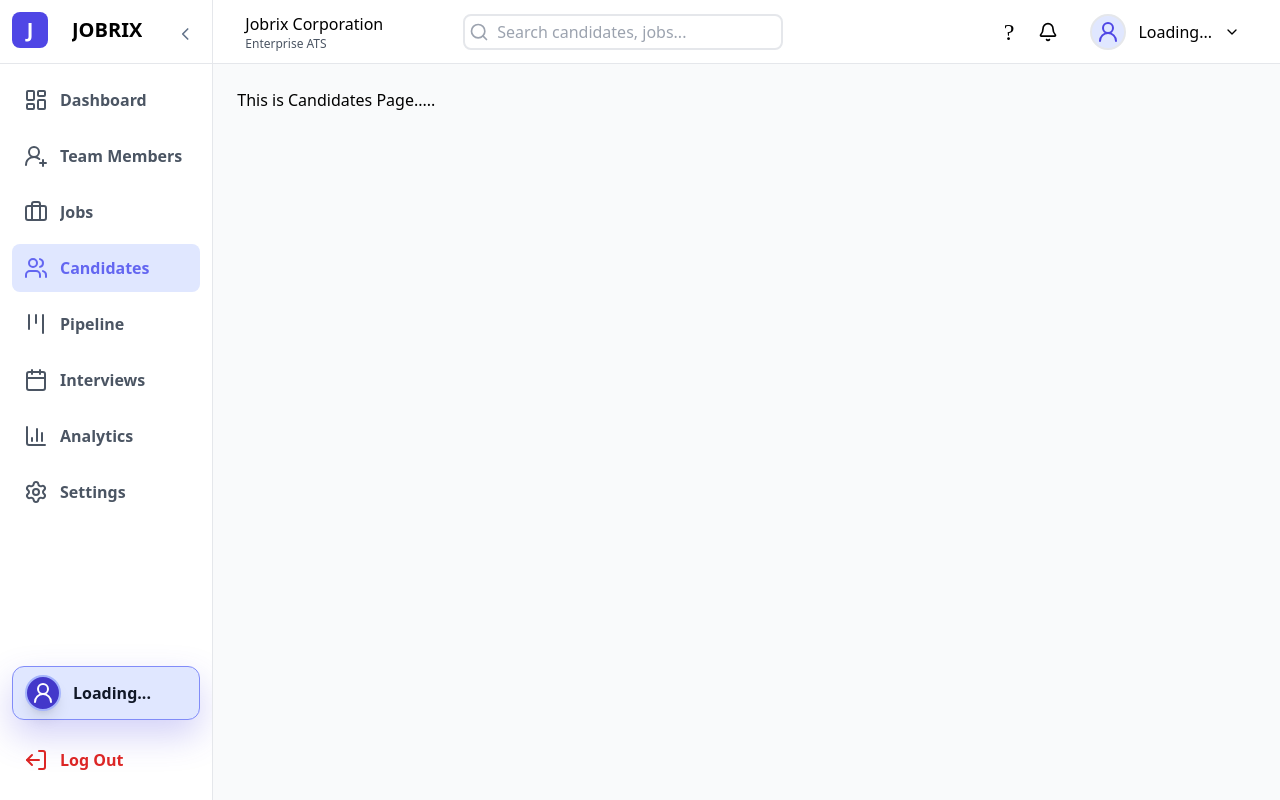
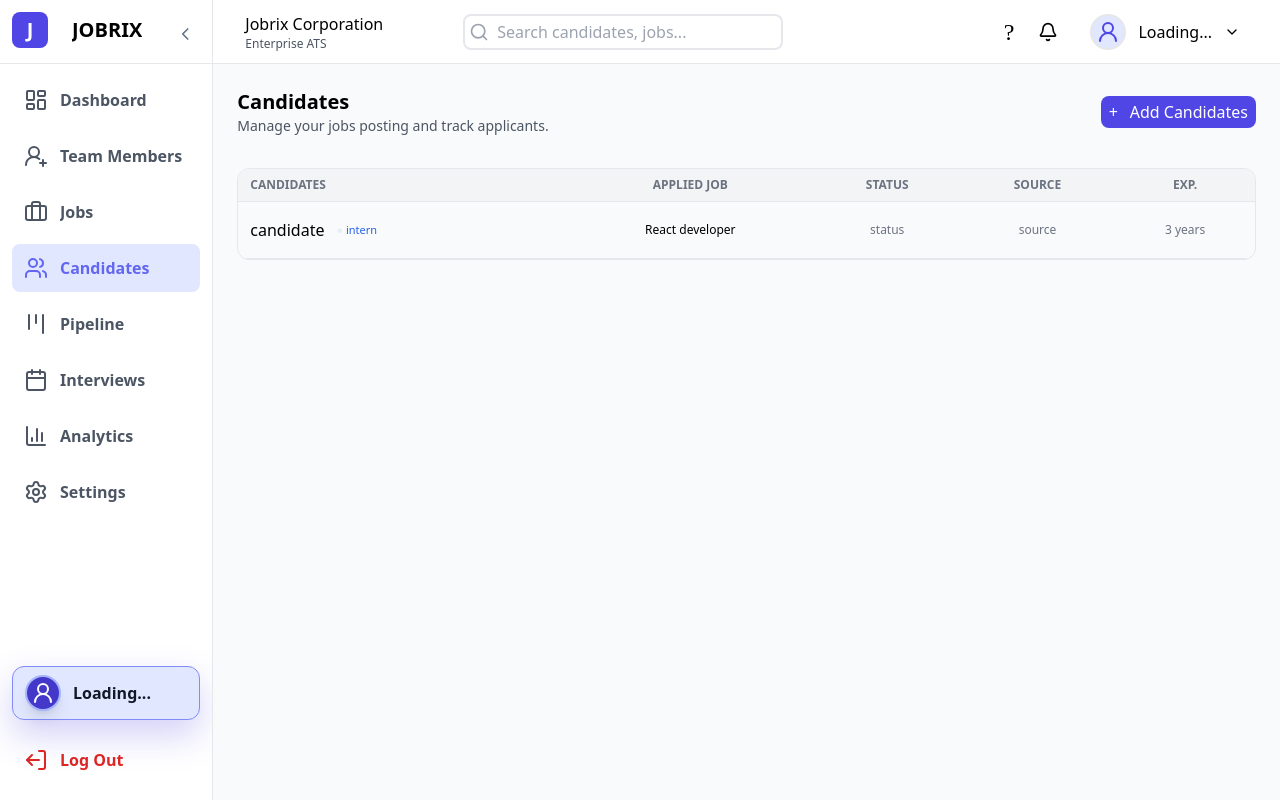
Before and after one commit to dineshkhichar569/jobrix-company-module, a React (Vite) app in the folder frontend/: page /admin/candidates in a window 1280 px wide. Built offline with nearby package versions, Linux system fonts and the light colour scheme; no server answers; sample sign-in values are in the browser's storage; a web font is replaced by a local one.

Commit message:
feat: enhance Candidates page with job management features and add candidate popup

```diff
--- a/frontend/src/pages/admin/dashboard_pages/Candidates.jsx
+++ b/frontend/src/pages/admin/dashboard_pages/Candidates.jsx
@@ -1,11 +1,97 @@
-import React from 'react'
+import React, { useState } from "react";
+import CreateJobCard from "../../../components/ui/Card/CreateJobCard";
 
 function Candidates() {
+
+  const [open, setOpen] = useState(false);
   return (
-    <div>
-      This is Candidates Page.....
+    <div className="space-y-8">
+      {/* //? Heading and add team job button */}
+      <div className="flex justify-between items-center">
+        <div>
+          <h1 className="text-xl font-bold">Candidates</h1>
+          <p className="text-gray-600 text-sm">
+            Manage your jobs posting and track applicants.
+          </p>
+        </div>
+
+        {/* //? add team Member */}
+        <div>
+          <button
+            onClick={() => setOpen(!open)}
+            className="bg-indigo-600 text-white p-1 px-2 rounded-lg text-center flex gap-3"
+          >
+            <i className="font-medium">+</i> Add Candidates
+          </button>
+
+          {/* //? Add Member PopUp */}
+          <div>
+            {/* for background blur */}
+            <div
+              className={`fixed inset-0 z-50 bg-black/30 backdrop-blur-sm
+              transition-opacity duration-300
+              ${open ? "opacity-100 pointer-events-auto" : "opacity-0 pointer-events-none"}
+              `}
+              onClick={() => setOpen(false)}
+            />
+
+            <CreateJobCard open={open} setOpen={setOpen} />
+          </div>
+        </div>
+      </div>
+
+      {/* //? jobs */}
+      <div className="overflow-hidden rounded-xl border-[1px]">
+        <table className="w-full text-xs">
+          <thead className="bg-gray-100 text-gray-500 border-b">
+            <tr>
+              <th className="px-3 py-2 text-left">CANDIDATES</th>
+              <th className="px-3 py-2 text-center">APPLIED JOB</th>
+              <th className="px-3 py-2 text-center">STATUS</th>
+              <th className="px-3 py-2 text-center">SOURCE</th>
+              <th className="px-3 py-2 text-center">EXP.</th>
+            </tr>
+          </thead>
+
+          <tbody>
+            {/* {jobs.map((job) => ( */}
+              <tr key={0} className="border-b hover:bg-slate-100 cursor-pointer">
+
+                <td className=" px-3 py-4 flex gap-3 items-center">
+                  <p className="font-medium text-base">candidate</p>
+                  <p className="text-[11px] text-blue-600">
+                    <span className="animate-ping"> ● </span>
+                    intern
+                  </p>
+                </td>
+
+                <td className="px-3 py-3 text-center text-black font-medium">
+                  React developer
+                </td>
+
+                <td className="px-3 py-3 text-center font-medium text-gray-500">
+                  <span
+                    // className={`border rounded-lg px-2 p-[1px] text-[10px] font-medium
+                    //    ${job.status === "close" ? "text-red-600 bg-red-50 border-red-500" : "text-blue-600 bg-blue-50 border-blue-500"}`}
+                  >
+                    status
+                  </span>
+                </td>
+
+                <td className="px-3 py-3 text-center font-medium text-gray-500">
+                  source
+                </td>
+                <td className="px-3 py-3 text-center font-medium text-gray-500">
+                  3 years
+                </td>
+
+              </tr>
+            {/* ))} */}
+          </tbody>
+        </table>
+      </div>
     </div>
-  )
+  );
 }
 
-export default Candidates
+export default Candidates;
```
